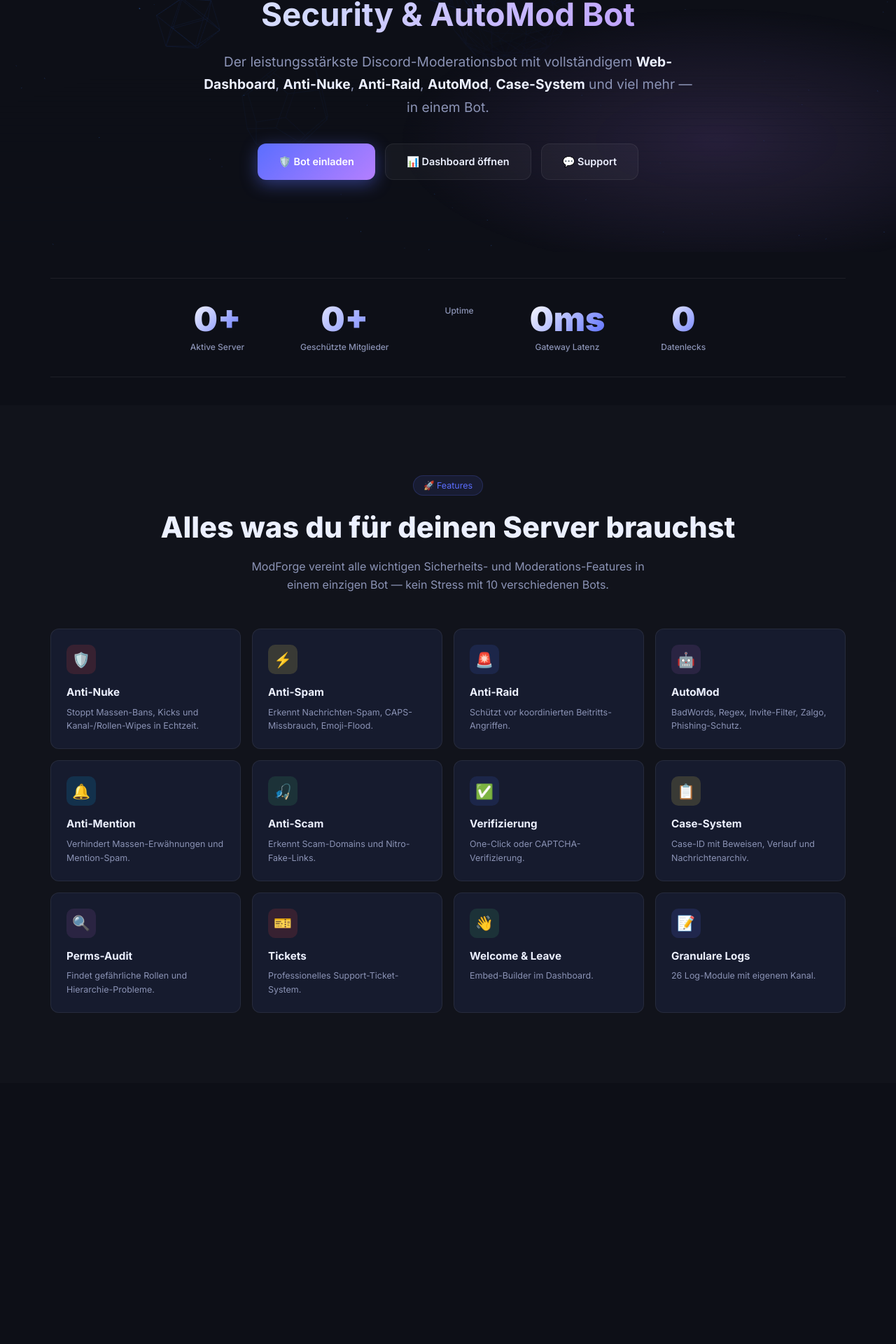
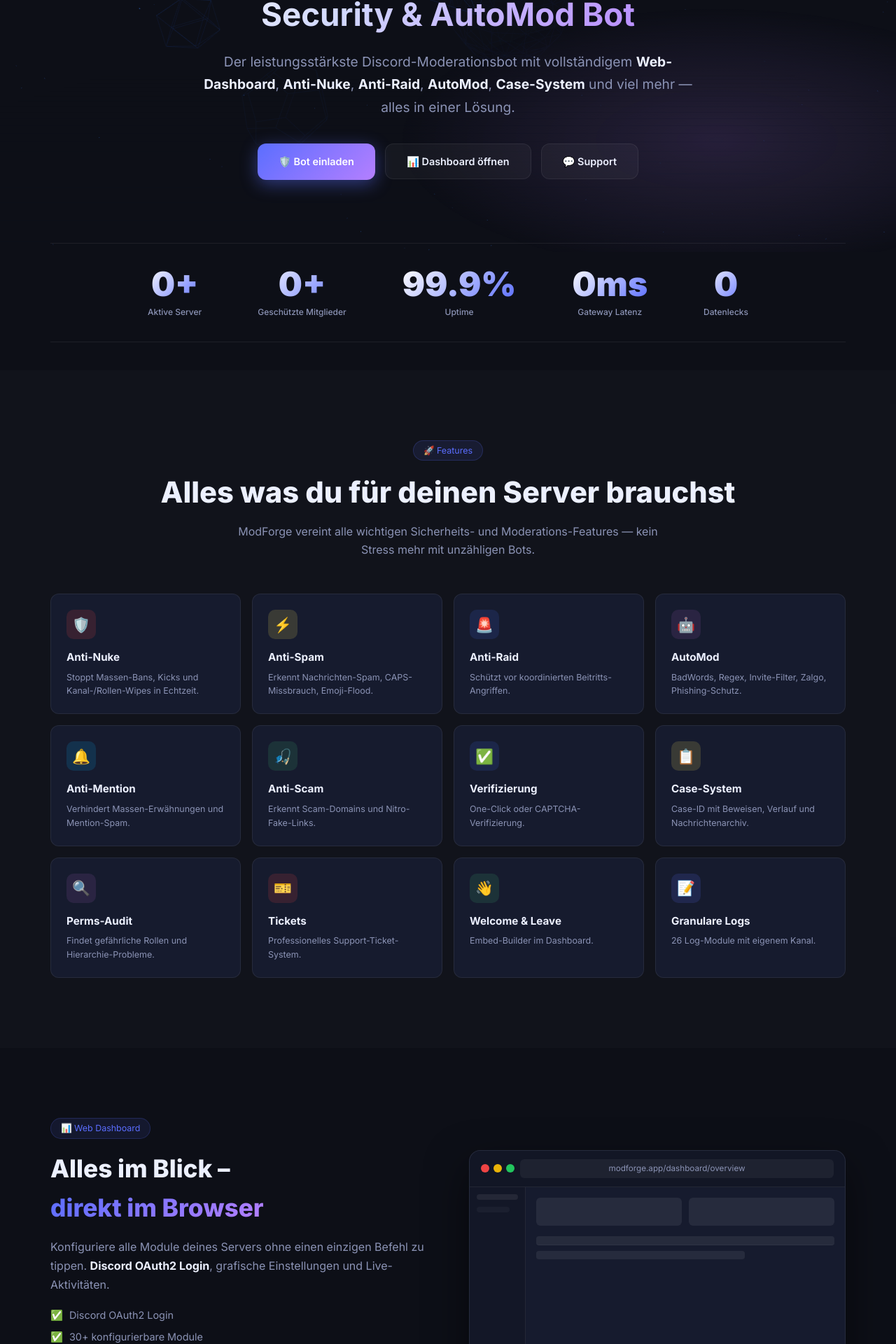
Before and after one commit to Fufi1925/Mod-Forge, a Flask app: page / in a window 1280 px wide. Shown: the part 440-2360 px from the top of the page at 70% size. Run offline with Flask 2, Linux system fonts and the light colour scheme; parts of the project's set-up code (start-up, migrations or seed data) failed here and were passed over.

Commit message:
Update index.html

```diff
--- a/ModForge/web/templates/index.html
+++ b/ModForge/web/templates/index.html
@@ -1,18 +1,25 @@
 {% extends "base.html" %}
-{% block title %}ModForge – Discord Security &amp; AutoMod Bot{% endblock %}
+
+{% block title %}ModForge – Discord Security & AutoMod Bot{% endblock %}
+
 {% block content %}
 
-<!-- HERO -->
-<section class="hero" style="position:relative">
-  <div class="particles" id="pts"></div>
-  <div style="position:relative;z-index:1" class="container">
-    <div class="hero-badge"><span class="pulse-dot"></span>Version 3.0.0 · Jetzt verfügbar</div>
-    <h1><span class="grad">ModForge</span><br>
-      <span style="font-size:52%;font-weight:700;color:var(--fg)">Security &amp; AutoMod Bot</span></h1>
-    <p class="hero-sub">Der leistungsstärkste Discord-Moderationsbot mit vollständigem <strong>Web-Dashboard</strong>,
+<section class="hero" style="position:relative; overflow:hidden; min-height: 80vh; display: flex; align-items: center;">
+  <div class="particles" id="pts" style="position:absolute; top:0; left:0; width:100%; height:100%; pointer-events:none;"></div>
+  <div style="position:relative; z-index:10" class="container">
+    <div class="hero-badge" data-aos="fade-down">
+      <span class="pulse-dot"></span>Version 3.0.0 · Jetzt verfügbar
+    </div>
+    <h1 data-aos="fade-up">
+      <span class="grad">ModForge</span><br>
+      <span style="font-size:52%; font-weight:700; color:var(--fg)">Security & AutoMod Bot</span>
+    </h1>
+    <p class="hero-sub" data-aos="fade-up" data-aos-delay="100">
+      Der leistungsstärkste Discord-Moderationsbot mit vollständigem <strong>Web-Dashboard</strong>,
       <strong>Anti-Nuke</strong>, <strong>Anti-Raid</strong>, <strong>AutoMod</strong>,
-      <strong>Case-System</strong> und viel mehr — in einem Bot.</p>
-    <div class="btn-row">
+      <strong>Case-System</strong> und viel mehr — alles in einer Lösung.
+    </p>
+    <div class="btn-row" data-aos="fade-up" data-aos-delay="200">
       <a class="btn btn-primary" href="https://discord.com/oauth2/authorize?client_id={{ cid }}&scope=bot+applications.commands&permissions=8" target="_blank">🛡️ Bot einladen</a>
       <a class="btn btn-ghost" href="/login">📊 Dashboard öffnen</a>
       <a class="btn btn-ghost" href="https://discord.gg/gwryX3dbkt" target="_blank">💬 Support</a>
@@ -20,102 +27,94 @@
   </div>
 </section>
 
-<!-- STATS -->
-<div class="container stats-wrap">
+<div class="container stats-wrap" style="margin-top: -50px; position: relative; z-index: 20;">
   <div class="stats-grid">
-    <div class="stat-item reveal">
+    <div class="stat-item" data-aos="zoom-in">
       <div class="stat-num" data-count="{{ gc_raw }}" data-suffix="+">{{ gc }}</div>
-      <div class="stat-lbl">Aktive Server</div></div>
-    <div class="stat-item reveal">
+      <div class="stat-lbl">Aktive Server</div>
+    </div>
+    <div class="stat-item" data-aos="zoom-in" data-aos-delay="100">
       <div class="stat-num" data-count="{{ mc_raw }}" data-suffix="+">{{ mc }}</div>
-      <div class="stat-lbl">Geschützte Mitglieder</div></div>
-    <div class="stat-item reveal">
-      <div class="stat-num" id="uptime-stat"></div>
-      <div class="stat-lbl">Uptime</div></div>
-    <div class="stat-item reveal">
+      <div class="stat-lbl">Geschützte Mitglieder</div>
+    </div>
+    <div class="stat-item" data-aos="zoom-in" data-aos-delay="200">
+      <div class="stat-num" id="uptime-stat">99.9%</div>
+      <div class="stat-lbl">Uptime</div>
+    </div>
+    <div class="stat-item" data-aos="zoom-in" data-aos-delay="300">
       <div class="stat-num">{{ lat }}ms</div>
-      <div class="stat-lbl">Gateway Latenz</div></div>
-    <div class="stat-item reveal">
+      <div class="stat-lbl">Gateway Latenz</div>
+    </div>
+    <div class="stat-item" data-aos="zoom-in" data-aos-delay="400">
       <div class="stat-num">0</div>
-      <div class="stat-lbl">Datenlecks</div></div>
+      <div class="stat-lbl">Datenlecks</div>
+    </div>
   </div>
 </div>
 
-<!-- FEATURES -->
 <section class="section section-alt">
   <div class="container">
-    <div class="sec-head reveal">
+    <div class="sec-head" data-aos="fade-up">
       <div class="sec-badge">🚀 Features</div>
       <h2>Alles was du für deinen Server brauchst</h2>
-      <p>ModForge vereint alle wichtigen Sicherheits- und Moderations-Features in einem einzigen Bot — kein Stress mit 10 verschiedenen Bots.</p>
+      <p>ModForge vereint alle wichtigen Sicherheits- und Moderations-Features — kein Stress mehr mit unzähligen Bots.</p>
     </div>
     <div class="feat-grid">
       {% for f in features %}
-      <div class="feat-card reveal">
+      <div class="feat-card" data-aos="fade-up" data-aos-delay="{{ loop.index0 * 50 }}">
         <div class="feat-icon" style="background:{{ f.bg }}">{{ f.icon }}</div>
-        <h3>{{ f.title }}</h3><p>{{ f.desc }}</p>
-      </div>{% endfor %}
+        <h3>{{ f.title }}</h3>
+        <p>{{ f.desc }}</p>
+      </div>
+      {% endfor %}
     </div>
   </div>
 </section>
 
-<!-- LIVE DEMO -->
 <section class="section">
   <div class="container">
-    <div style="display:grid;grid-template-columns:1fr 1fr;gap:clamp(28px,5vw,60px);align-items:center;max-width:1000px;margin:0 auto">
-      <div class="reveal-left">
+    <div class="live-demo-grid" style="display:grid; grid-template-columns: repeat(auto-fit, minmax(300px, 1fr)); gap:60px; align-items:center;">
+      <div data-aos="fade-right">
         <div class="sec-badge" style="margin-bottom:14px">📊 Web Dashboard</div>
-        <h2 style="font-size:clamp(1.6rem,3.5vw,2.2rem);font-weight:800;margin-bottom:14px">
-          Alles im Blick –<br><span class="grad">direkt im Browser</span></h2>
-        <p style="color:var(--muted);margin-bottom:18px;line-height:1.7">
+        <h2 style="font-size:clamp(1.6rem, 3.5vw, 2.2rem); font-weight:800; margin-bottom:14px">
+          Alles im Blick –<br><span class="grad">direkt im Browser</span>
+        </h2>
+        <p style="color:var(--muted); margin-bottom:18px; line-height:1.7">
           Konfiguriere alle Module deines Servers ohne einen einzigen Befehl zu tippen.
-          <strong style="color:var(--fg)">Discord OAuth2 Login</strong>, grafische Einstellungen,
-          Embed-Builder für Welcome/Leave, Live-Charts und mehr.</p>
-        <ul style="list-style:none;margin-bottom:22px">
-          <li style="display:flex;align-items:center;gap:9px;font-size:.85rem;margin-bottom:7px;color:var(--muted)">
-            <span style="color:var(--ok);flex-shrink:0">✅</span> <span>Discord OAuth2 Login</span></li>
-          <li style="display:flex;align-items:center;gap:9px;font-size:.85rem;margin-bottom:7px;color:var(--muted)">
-            <span style="color:var(--ok);flex-shrink:0">✅</span> <span>30+ konfigurierbare Module</span></li>
-          <li style="display:flex;align-items:center;gap:9px;font-size:.85rem;margin-bottom:7px;color:var(--muted)">
-            <span style="color:var(--ok);flex-shrink:0">✅</span> <span>Welcome &amp; Leave Embed-Builder</span></li>
-          <li style="display:flex;align-items:center;gap:9px;font-size:.85rem;margin-bottom:7px;color:var(--muted)">
-            <span style="color:var(--ok);flex-shrink:0">✅</span> <span>Log-Kanal pro Modul</span></li>
-          <li style="display:flex;align-items:center;gap:9px;font-size:.85rem;margin-bottom:7px;color:var(--muted)">
-            <span style="color:var(--ok);flex-shrink:0">✅</span> <span>Case-System &amp; Audit-Log</span></li>
-          <li style="display:flex;align-items:center;gap:9px;font-size:.85rem;margin-bottom:7px;color:var(--muted)">
-            <span style="color:var(--ok);flex-shrink:0">✅</span> <span>Live-Activity-Stream</span></li>
+          <strong style="color:var(--fg)">Discord OAuth2 Login</strong>, grafische Einstellungen und Live-Aktivitäten.
+        </p>
+        <ul class="feature-list" style="list-style:none; margin-bottom:22px; padding:0;">
+          <li style="display:flex; align-items:center; gap:9px; font-size:.9rem; margin-bottom:8px; color:var(--muted)">
+            <span style="color:#22c55e">✅</span> <span>Discord OAuth2 Login</span>
+          </li>
+          <li style="display:flex; align-items:center; gap:9px; font-size:.9rem; margin-bottom:8px; color:var(--muted)">
+            <span style="color:#22c55e">✅</span> <span>30+ konfigurierbare Module</span>
+          </li>
+          <li style="display:flex; align-items:center; gap:9px; font-size:.9rem; margin-bottom:8px; color:var(--muted)">
+            <span style="color:#22c55e">✅</span> <span>Live-Activity-Stream</span>
+          </li>
         </ul>
         <a class="btn btn-primary" href="/login">Dashboard öffnen ↗</a>
       </div>
-      <!-- Live Demo Window -->
-      <div class="reveal-right">
+
+      <div class="demo-window-wrapper" data-aos="fade-left">
         <div class="demo-window">
           <div class="demo-titlebar">
             <div class="demo-dots"><span style="background:#ef4444"></span><span style="background:#eab308"></span><span style="background:#22c55e"></span></div>
-            <div class="demo-url">modforge.up.railway.app/dashboard/xxx/overview</div>
+            <div class="demo-url">modforge.app/dashboard/overview</div>
           </div>
-          <div class="demo-inner">
-            <div class="demo-sidebar">
-              <div class="demo-nav-item on">📊 Übersicht</div>
-              <div class="demo-nav-item">⚡ Anti-Spam</div>
-              <div class="demo-nav-item">💥 Anti-Nuke</div>
-              <div class="demo-nav-item">🚨 Anti-Raid</div>
-              <div class="demo-nav-item">🤖 AutoMod</div>
-              <div class="demo-nav-item">👋 Welcome</div>
-              <div class="demo-nav-item">📋 Cases</div>
+          <div class="demo-inner" style="display:flex; height:280px;">
+            <div class="demo-sidebar" style="width:80px; border-right:1px solid var(--border); padding:10px;">
+              <div style="width:100%; height:8px; background:var(--border); border-radius:4px; margin-bottom:10px;"></div>
+              <div style="width:80%; height:8px; background:var(--border); border-radius:4px; margin-bottom:10px; opacity:0.5;"></div>
             </div>
-            <div class="demo-content">
-              <div class="demo-kpis">
-                <div class="demo-kpi"><div class="v" id="d-m" style="color:#4169E1">1,247</div><div class="l">Mitglieder</div></div>
-                <div class="demo-kpi"><div class="v" id="d-c" style="color:#9B59B6">48</div><div class="l">Cases</div></div>
-                <div class="demo-kpi"><div class="v" id="d-w" style="color:#FEE75C">31</div><div class="l">Warns</div></div>
-                <div class="demo-kpi"><div class="v" id="d-b" style="color:#ED4245">3</div><div class="l">Bans</div></div>
+            <div class="demo-content" style="flex:1; padding:15px;">
+              <div class="demo-kpis" style="display:grid; grid-template-columns:1fr 1fr; gap:10px; margin-bottom:15px;">
+                <div class="demo-kpi" style="background:var(--border); height:40px; border-radius:6px;"></div>
+                <div class="demo-kpi" style="background:var(--border); height:40px; border-radius:6px;"></div>
               </div>
-              <div class="demo-list" id="d-list">
-                <div class="demo-list-row"><span class="demo-tag" style="background:rgba(239,68,68,.2);color:#fca5a5">BAN</span><span>User#1234</span><span style="margin-left:auto;opacity:.5">2m</span></div>
-                <div class="demo-list-row"><span class="demo-tag" style="background:rgba(234,179,8,.2);color:#fcd34d">WARN</span><span>User#5678</span><span style="margin-left:auto;opacity:.5">5m</span></div>
-                <div class="demo-list-row"><span class="demo-tag" style="background:rgba(56,189,248,.2);color:#7dd3fc">MUTE</span><span>User#9012</span><span style="margin-left:auto;opacity:.5">8m</span></div>
-              </div>
+              <div class="demo-list-row" style="height:12px; background:var(--border); margin-bottom:8px; border-radius:4px;"></div>
+              <div class="demo-list-row" style="height:12px; background:var(--border); margin-bottom:8px; border-radius:4px; width:70%;"></div>
             </div>
           </div>
         </div>
@@ -124,47 +123,81 @@
   </div>
 </section>
 
-<!-- LOG MODULES -->
 <section class="section section-alt">
   <div class="container">
-    <div class="sec-head reveal"><div class="sec-badge">📝 Logging</div>
+    <div class="sec-head" data-aos="fade-up">
+      <div class="sec-badge">📝 Logging</div>
       <h2>Vollständiges Logging – 24 Module</h2>
-      <p>Pro Modul ein eigener Log-Kanal. Kein Event bleibt unbemerkt.</p></div>
-    <div class="log-grid reveal">
+      <p>Pro Modul ein eigener Log-Kanal. Kein Event bleibt unbemerkt.</p>
+    </div>
+    <div class="log-grid" data-aos="fade-up">
       {% for m in log_mods %}
-      <div class="log-chip"><span class="hash">#</span>{{ m }}</div>{% endfor %}
+      <div class="log-chip"><span class="hash">#</span>{{ m }}</div>
+      {% endfor %}
     </div>
   </div>
 </section>
 
-<!-- COMMANDS PREVIEW -->
 <section class="section">
   <div class="container">
-    <div class="sec-head reveal"><div class="sec-badge">⌨️ Commands</div>
+    <div class="sec-head" data-aos="fade-up">
+      <div class="sec-badge">⌨️ Commands</div>
       <h2>Über 40 Befehle</h2>
-      <p>Slash-Commands + Prefix-Commands für jeden Anwendungsfall.</p></div>
-    <div style="display:grid;grid-template-columns:repeat(auto-fill,minmax(260px,1fr));gap:12px" class="reveal">
+      <p>Moderne Slash-Commands für schnelle Moderation.</p>
+    </div>
+    <div class="commands-preview-grid" style="display:grid; grid-template-columns:repeat(auto-fill, minmax(260px, 1fr)); gap:12px;" data-aos="fade-up">
       {% for c in cmds_preview %}
-      <div style="background:var(--card);border:1px solid var(--border);border-radius:9px;padding:12px 16px;display:flex;gap:10px;align-items:center">
-        <code style="color:var(--p);font-size:.8rem;background:rgba(91,110,255,.1);padding:2px 8px;border-radius:5px;white-space:nowrap">{{ c.cmd }}</code>
-        <span style="font-size:.78rem;color:var(--muted)">{{ c.desc }}</span>
-      </div>{% endfor %}
+      <div class="command-card" style="background:var(--card); border:1px solid var(--border); border-radius:9px; padding:12px 16px; display:flex; gap:10px; align-items:center;">
+        <code style="color:#5b6eff; font-size:.8rem; background:rgba(91,110,255,.1); padding:2px 8px; border-radius:5px;">{{ c.cmd }}</code>
+        <span style="font-size:.78rem; color:var(--muted)">{{ c.desc }}</span>
+      </div>
+      {% endfor %}
     </div>
   </div>
 </section>
 
-<!-- CTA -->
-<section class="section"><div class="container">
-  <div class="cta-box reveal">
-    <div style="font-size:3rem;margin-bottom:14px;position:relative;z-index:1">🛡️</div>
-    <h2 class="grad" style="position:relative;z-index:1">Bereit, deinen Server zu schützen?</h2>
-    <p style="position:relative;z-index:1">Lade ModForge jetzt ein. In weniger als 2 Minuten eingerichtet — kostenlos.</p>
-    <div class="btn-row" style="justify-content:center;position:relative;z-index:1">
-      <a class="btn btn-primary" href="https://discord.com/oauth2/authorize?client_id={{ cid }}&scope=bot+applications.commands&permissions=8" target="_blank">Bot einladen</a>
-      <a class="btn btn-ghost" href="/login">Dashboard öffnen</a>
-      <a class="btn btn-ghost" href="https://discord.gg/gwryX3dbkt" target="_blank">Support Server</a>
+<section class="section">
+  <div class="container">
+    <div class="cta-box" data-aos="zoom-in" style="text-align:center; padding:60px 20px; background:var(--card); border-radius:24px; border:1px solid var(--border); overflow:hidden; position:relative;">
+      <div style="font-size:3.5rem; margin-bottom:20px;">🛡️</div>
+      <h2 class="grad" style="font-size:2.5rem; margin-bottom:15px;">Bereit, deinen Server zu schützen?</h2>
+      <p style="margin-bottom:30px; color:var(--muted); max-width:600px; margin-left:auto; margin-right:auto;">Lade ModForge jetzt ein. In weniger als 2 Minuten eingerichtet — völlig kostenlos.</p>
+      <div class="btn-row" style="justify-content:center;">
+        <a class="btn btn-primary" href="https://discord.com/oauth2/authorize?client_id={{ cid }}&scope=bot+applications.commands&permissions=8" target="_blank">Bot einladen</a>
+        <a class="btn btn-ghost" href="/login">Dashboard</a>
+      </div>
     </div>
   </div>
-</div></section>
+</section>
+
+<link rel="stylesheet" href="https://unpkg.com/aos@next/dist/aos.css" />
+<script src="https://unpkg.com/aos@next/dist/aos.js"></script>
+<script>
+  // Initialisiere Animationen
+  document.addEventListener('DOMContentLoaded', function() {
+    AOS.init({
+      duration: 800,
+      once: true,
+      offset: 100
+    });
+  });
+</script>
+
+<style>
+  /* Verhindert unsichtbare Elemente falls JS versagt */
+  .js-enabled [data-aos] {
+    opacity: 0;
+    transition-property: opacity, transform;
+  }
+  .aos-animate {
+    opacity: 1 !important;
+    transform: translate(0) scale(1) !important;
+  }
+
+  /* Fix für den Mobile-Abstand */
+  .section {
+    padding: clamp(40px, 8vw, 100px) 0;
+  }
+</style>
 
 {% endblock %}
```
